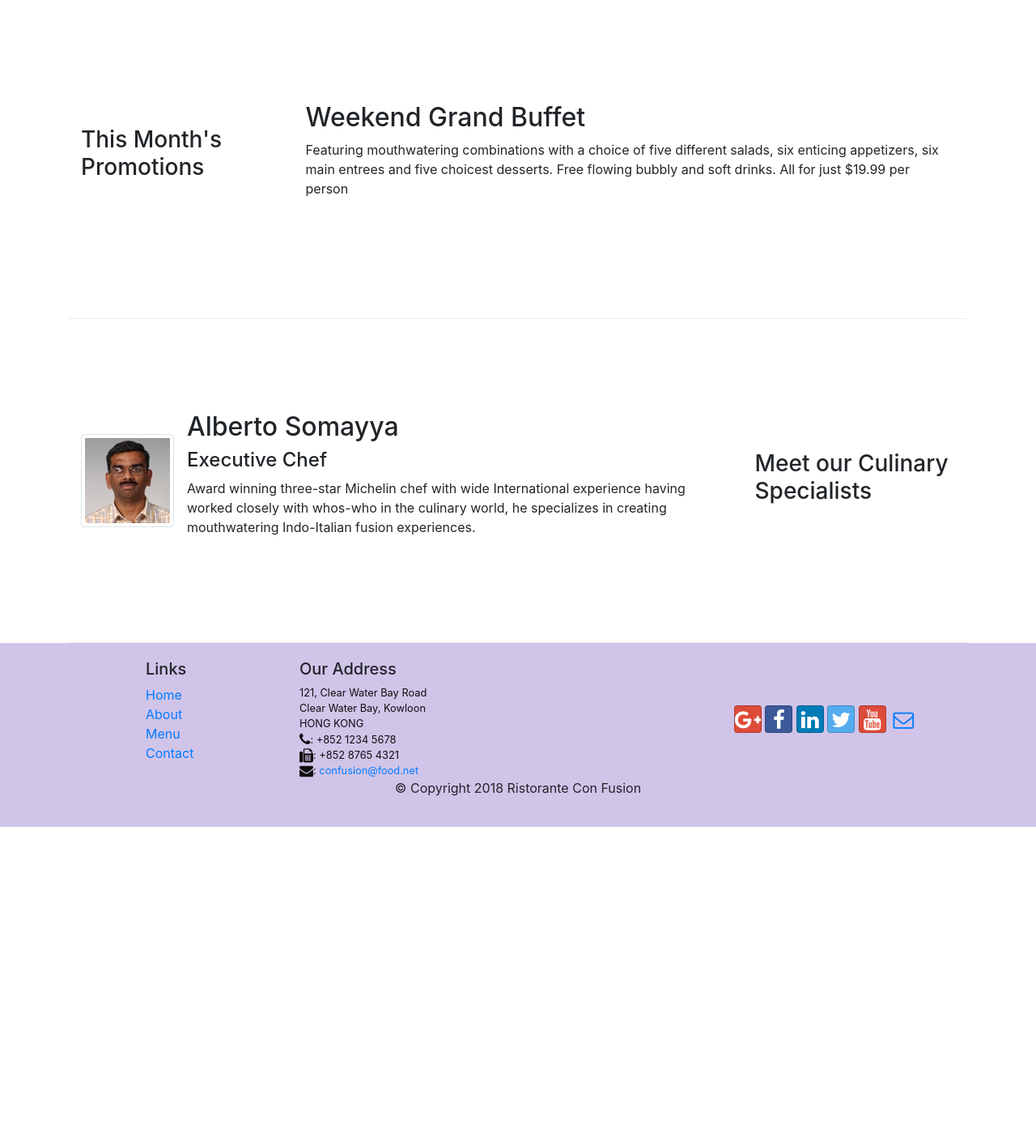
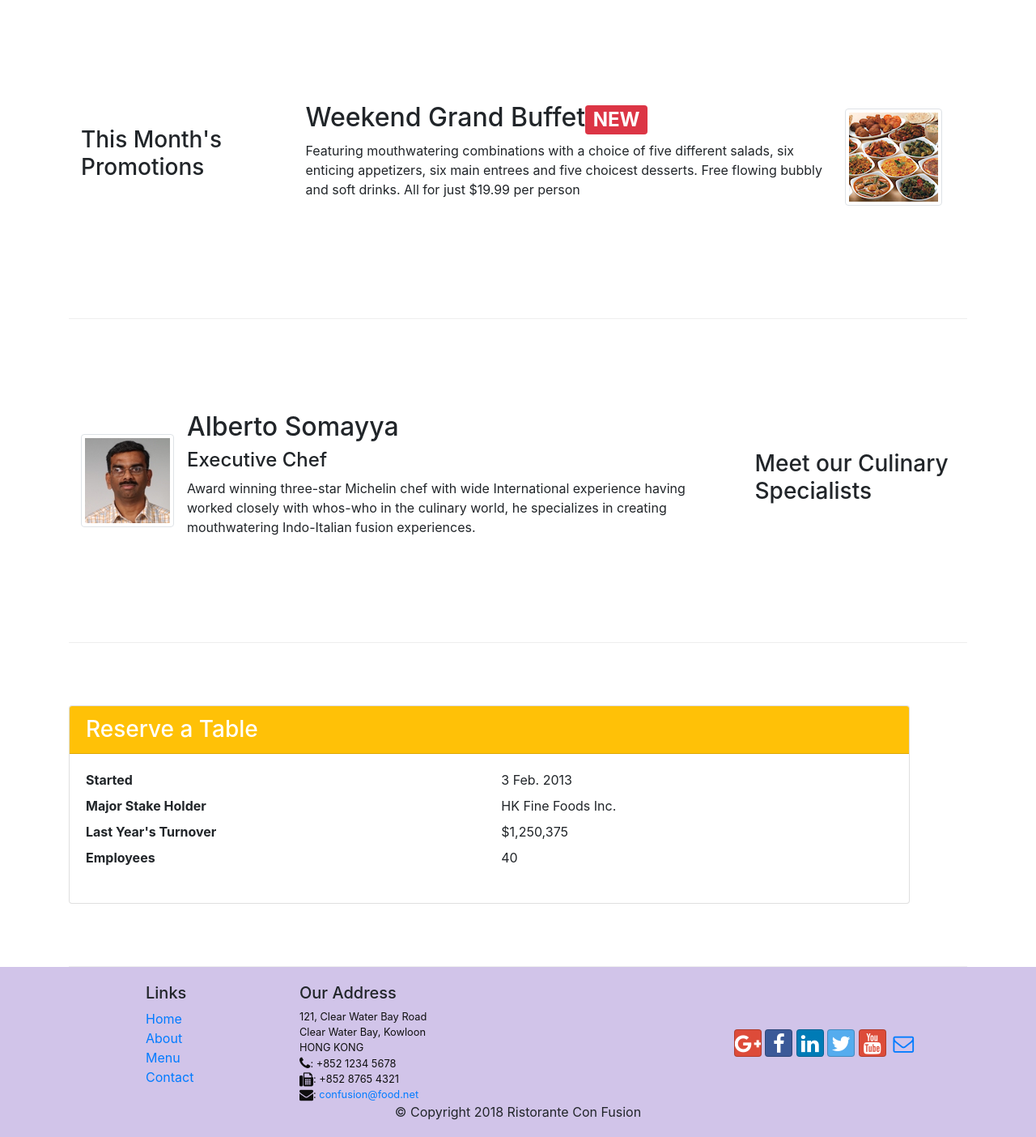
Before and after one commit to Light0617/BootstrapApp, a website: page index.html in a window 1280 px wide. Shown: the part 740-2144 px from the top of the page at 81% size. Before the commit the page ends 1761 px from the top, so only its background shows below. Drawn offline with nearby package versions, Linux system fonts and the light colour scheme.

Commit message:
complete task2 task3 for hw2

```diff
--- a/index.html
+++ b/index.html
@@ -44,6 +44,9 @@
             <div class="col-12 col-sm align-self-center">
                 <img src="img/logo.png" class="img-fluid">
             </div>
+            <div class="col-12 col-sm align-self-center">
+                <a href="#" class="btn btn-warning btn-block btn-sm" role="button">Reserve Table</a>
+            </div>
           </div>
         </div>
     </header>
@@ -71,8 +74,14 @@
                 <h3>This Month's Promotions</h3>
             </div>
             <div class="col-12 col-sm col-md">
-                <h2>Weekend Grand Buffet</h2>
-                <p>Featuring mouthwatering combinations with a choice of five different salads, six enticing appetizers, six main entrees and five choicest desserts. Free flowing bubbly and soft drinks. All for just $19.99 per person </p>
+                <div class="media">
+                  <div class="media-body">
+                    <h2>Weekend Grand Buffet<span class="badge badge-danger">NEW</span></h2>
+                    <p>Featuring mouthwatering combinations with a choice of five different salads, six enticing appetizers, six main entrees and five choicest desserts. Free flowing bubbly and soft drinks. All for just $19.99 per person </p>
+                  </div>
+                  <img class="d-flex mr-3 img-thumbnail align-self-center"
+                          src="img/buffet.png" alt="Buffet">
+                </div>
             </div>
         </div>
 
@@ -91,6 +100,24 @@
                     </div>
                 </div>
             </div>
+        </div>
+
+        <div class="row row-content align-items-center">
+          <div class="card">
+              <h3 class="card-header bg-warning text-white">Reserve a Table</h3>
+              <div class="card-body">
+                  <dl class="row">
+                      <dt class="col-6">Started</dt>
+                      <dd class="col-6">3 Feb. 2013</dd>
+                      <dt class="col-6">Major Stake Holder</dt>
+                      <dd class="col-6">HK Fine Foods Inc.</dd>
+                      <dt class="col-6">Last Year's Turnover</dt>
+                      <dd class="col-6">$1,250,375</dd>
+                      <dt class="col-6">Employees</dt>
+                      <dd class="col-6">40</dd>
+                  </dl>
+              </div>
+          </div>
         </div>
     </div>
 
```
